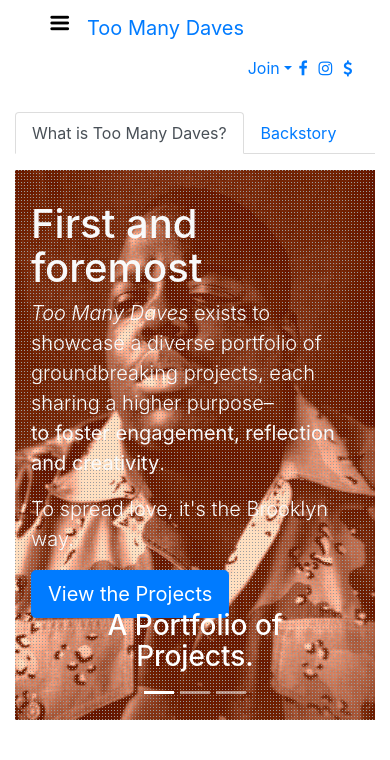
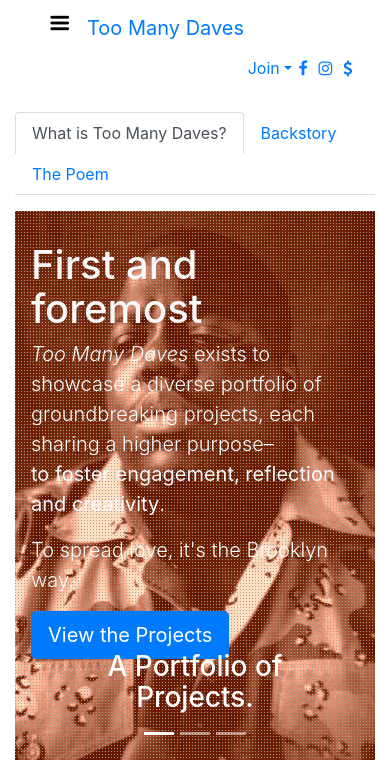
Before and after one commit to toomanydaves/django-proj, a Django app: page /about/ in a window 390 px wide. Shown: the top 760 px of the page. Run offline with Django 3.2, Linux system fonts and the light colour scheme; some libraries are stand-ins or nearby versions.

Commit message:
adds a poem tab to toomanydaves/about.html https://trello.com/c/ea6myfsH

```diff
--- a/django_proj/toomanydaves/templates/toomanydaves/about.html
+++ b/django_proj/toomanydaves/templates/toomanydaves/about.html
@@ -29,7 +29,7 @@
         background-image: url({% static "/images/biggie-color-shift.jpg" %});
         background-position: 50% 15%;
     }
-    #poem-slide .slide-background-image {
+    #inspiration-slide .slide-background-image {
         background-image: url({% static "/images/dave_on_stilts.png" %});
         background-image: url(https://media.giphy.com/media/6wUXbEVERX8d2/giphy.gif);
         background-image: url(https://i.pinimg.com/564x/f4/7b/41/f47b41ec8ccb56d8de15448eac15fe45.jpg);
@@ -49,19 +49,6 @@
     .slide-background {
         height: 100%;
     }
-/*
-    .carousel-indicators {
-        bottom: auto;
-        top: 1.2rem;
-    }
-    .carousel-item {
-        padding-right: 10px;
-        padding-left: 10px;
-    }
-    .carousel-control-next, .carousel-control-prev {
-        width: 3rem;
-    }
-*/
 </style>
 {% endblock %}
 
@@ -89,6 +76,14 @@
                                 role="tab"
                                 aria-controls="backstory"
                             >Backstory</a>
+                            <a
+                                id="poem-tab"
+                                class="nav-item nav-link"
+                                data-toggle="tab"
+                                href="#poem"
+                                role="tab"
+                                aria-controls="poem"
+                            >The Poem</a>
                         </nav>
                     </div>
                 </div>
@@ -97,6 +92,7 @@
         <div id="about-page-tab-content" class="tab-content">
             {% include "toomanydaves/about_philosophy.html" %}
             {% include "toomanydaves/about_backstory.html" %}
+            {% include "toomanydaves/about_poem.html" %}
         </div>
     </div>
 {% endblock %}
--- a/django_proj/toomanydaves/templates/toomanydaves/about_philosophy.html
+++ b/django_proj/toomanydaves/templates/toomanydaves/about_philosophy.html
@@ -22,7 +22,7 @@
                             {% include "toomanydaves/about_philosophy_platform.html" %}
                         </div>
                         <div class="carousel-item">
-                            {% include "toomanydaves/about_philosophy_poem.html" %}
+                            {% include "toomanydaves/about_philosophy_inspiration.html" %}
                         </div>
                         <div class="carousel-item">
                             {% include "toomanydaves/about_philosophy_mission.html" %}
--- a/django_proj/toomanydaves/templates/toomanydaves/about_philosophy_poem.html
+++ b/django_proj/toomanydaves/templates/toomanydaves/about_philosophy_inspiration.html
@@ -1,4 +1,4 @@
-<div id="poem-slide">
+<div id="inspiration-slide">
     <div class="slide-background-image">
         <div class="dot-matrix text-light">
             <div class="row slide-background">
@@ -24,17 +24,6 @@
                                 target="_blank"
                             >Go to the Source</a>
                         </p>
-                        <!--
-                        <p>
-                            The poem is itself about names, and naming things.
-                            Its playfulness sets the tenor for the spirit of the entire network.
-                        </p>
-                        <p>
-                            Yet even more so, it's a cautionary tale;
-                            its powerful moral of not wasting opportunites
-                            defining the focus, and seriousness, of the mission at hand.
-                        </p>
-                        -->
                         <div class="carousel-caption d-block">
                             <h3>The Name of a Special Poem.</h3>
                         </div>
--- /dev/null
+++ b/django_proj/toomanydaves/templates/toomanydaves/about_poem.html
@@ -0,0 +1,65 @@
+{% load static %}
+<div
+    id="poem"
+    class="tab-pane fade"
+    role="tabpanel"
+    aria-labelledby="poem-tab"
+>
+    <div class="container">
+        <div class="row">
+            <div class="col-md-4 order-md-9 col-lg-4 order-lg-1">
+                <p class="lead">
+                    <img
+                        src="{% static "/images/dave_on_stilts.png" %}"
+                        style="vertical-align: text-top; float: right;"
+                    >
+                    Its namesake poem,
+                    <small class="text-uppercase">Too Many Daves</small>,
+                    is about names and naming things,
+                    with a playfulness that defines
+                    the spirit of
+                    <a href="/people">the network</a>.
+                </p>
+                <p class="lead">
+                    And yet, the poem is also a cautionary tale
+                    whose powerful moral of not wasting opportunites
+                    points to the focus, and seriousness, of
+                    <a
+                        href="/about?tab=philosophy&slide=mission"
+                    >the mission at hand</a>.
+                </p>
+            </div>
+            <div class="col-md-8 order-md-1 col-lg-8 order-lg-5">
+                <h1>Too Many Daves</h1>
+                <h6 class="text-uppercase">By Theodore Geisel (Dr. Seuss)</h6>
+                <br>
+                    <p>
+                        Did I ever tell you that Mrs. McCave<br>
+                        Had twenty-three sons and she named them all Dave?<br>
+                        Well, she did.&nbsp;&nbsp;And that wasn't a smart thing to do.<br>
+                        You see, when she wants one and calls out, "Yoo-Hoo!<br>
+                        Come into the house, Dave!" she doesn't get one.<br>
+                        All twenty-three Daves of hers come on the run!<br>
+                        This makes things quite difficult at the McCaves'<br>
+                        As you can imagine, with so many Daves.<br>
+                        And often she wishes that, when they were born,<br>
+                        She had named one of them Bodkin Van Horn<br>
+                        And one of them Hoos-Foos.&nbsp;&nbsp;And one of them Snimm.<br>
+                        And one of them Hot-Shot.&nbsp;&nbsp;And one Sunny Jim.<br>
+                        And one of them Shadrack.&nbsp;&nbsp;And one of them Blinkey.<br>
+                        And one of them Stuffy.&nbsp;&nbsp;And one of them Stinkey.<br>
+                        Another one Putt-Putt.&nbsp;&nbsp;Another one Moon Face.<br>
+                        Another one Marvin O'Gravel Balloon Face.<br>
+                        And one of them Ziggy.&nbsp;&nbsp;And one Soggy Muff.<br>
+                        One Buffalo Bill.&nbsp;&nbsp;And one Biffalo Buff.<br>
+                        And one of them Sneepy.&nbsp;&nbsp;And one Weepy Weed.<br>
+                        And one Paris Garters.&nbsp;&nbsp;And one Harris Tweed.<br>
+                        And one of them Sir Michael Carmichael Zutt<br>
+                        And one of them Oliver Boliver Butt<br>
+                        And one of them Zanzibar Buck-Buck McFate ...<br>
+                        But she didn't do it.&nbsp;&nbsp;And now it's too late.
+                    </p>
+            </div>
+        </div>
+    </div>
+</div>
```
Also changed, not shown: django_proj/toomanydaves/static/toomanydaves/images/dave_on_stilts.png (added).
